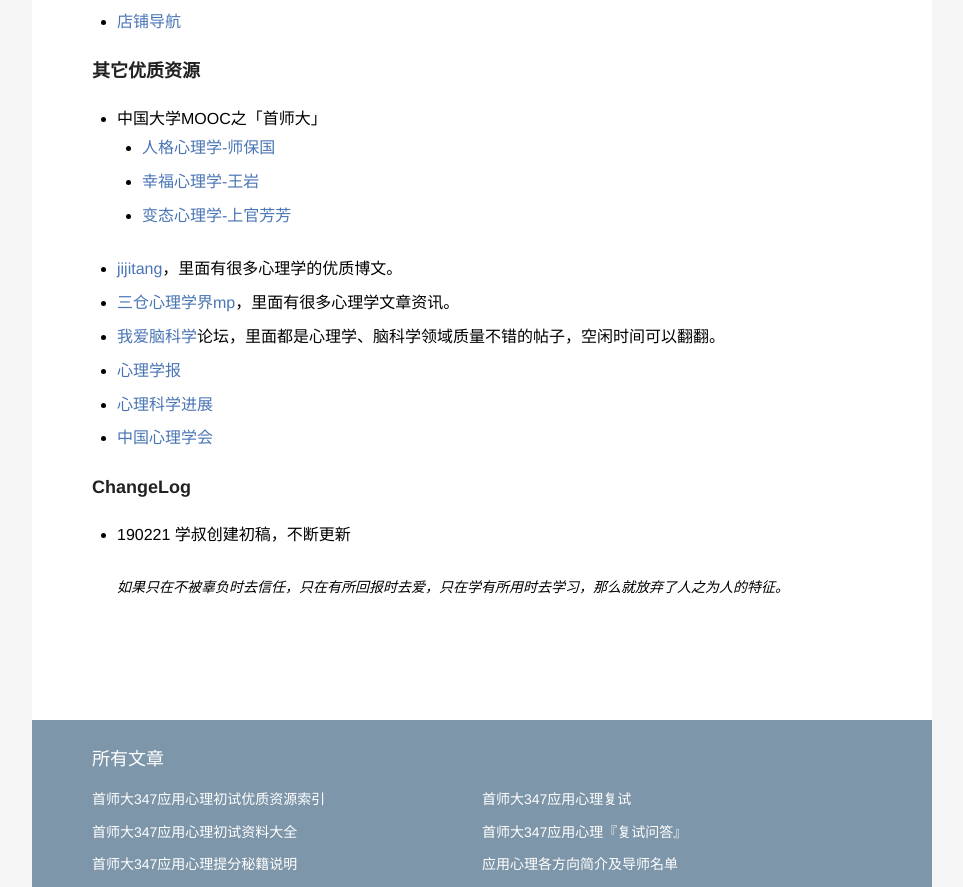
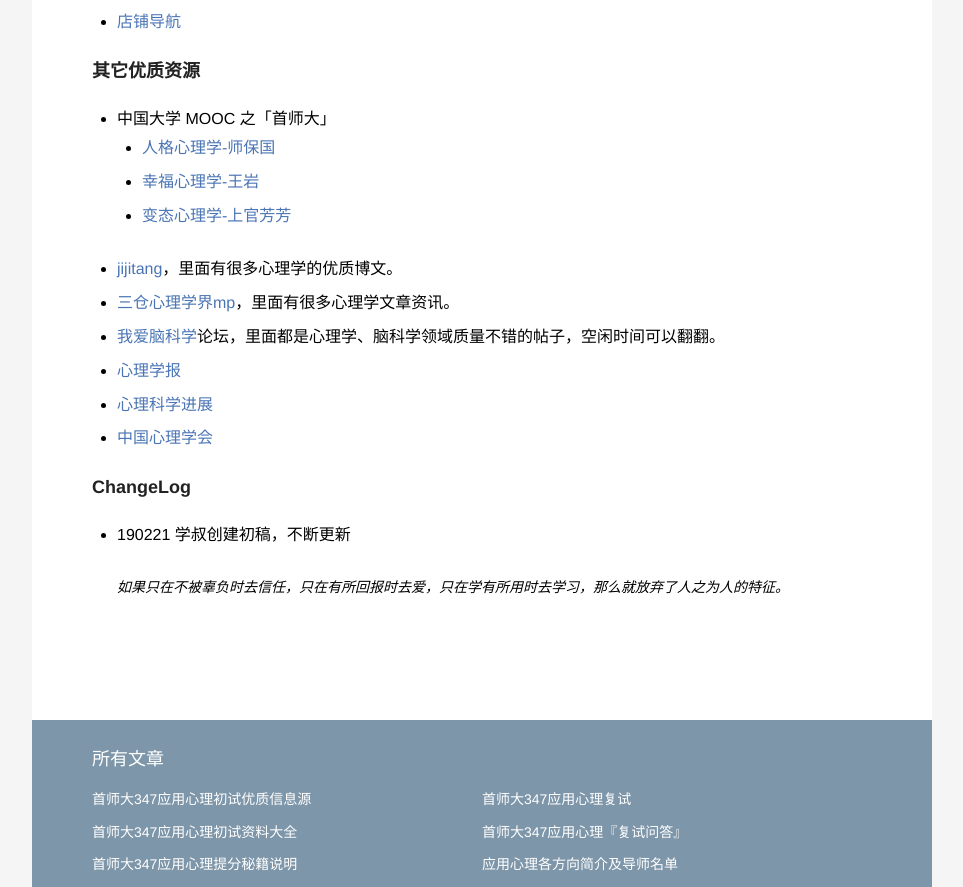
Before and after one commit to zapp926/cnu.github.io, a Jekyll site: the page built from _posts/2019-02-21-resource.md, in a window 1280 px wide and 1400 px high, scrolled down 1361 px. Shown: the part 323-1210 px from the top of the window, without its empty margins (158-1121 px from the left). Built offline with Jekyll 4.4.1, drawn with Linux system fonts in a browser that asks for light colours; some of the changed text lies outside the part shown.

Commit message:
change title

```diff
--- a/_posts/2019-02-21-resource.md
+++ b/_posts/2019-02-21-resource.md
@@ -1,6 +1,6 @@
 ---
 layout:     post
-title: 首师大347应用心理初试优质资源索引
+title: 首师大347应用心理初试优质信息源
 category: blog
 description: 如果只在不被辜负时去信任，只在有所回报时去爱，只在学有所用时去学习，那么就放弃了人之为人的特征。
 ---
@@ -42,7 +42,7 @@ description: 如果只在不被辜负时去信任，只在有所回报时去爱
 * [店铺导航](https://shop342556748.taobao.com/?spm=a313o.201708ban.sellercard.12.64f0197aZ7oEHs)
 
 ### 其它优质资源
-* 中国大学MOOC之「首师大」
+* 中国大学 MOOC 之「首师大」
     * [人格心理学-师保国](https://www.icourse163.org/course/CNU-1003016011 )
     * [幸福心理学-王岩](https://www.icourse163.org/course/CNU-1003019012)
     * [变态心理学-上官芳芳](https://www.icourse163.org/course/CNU-1003026007)
```
